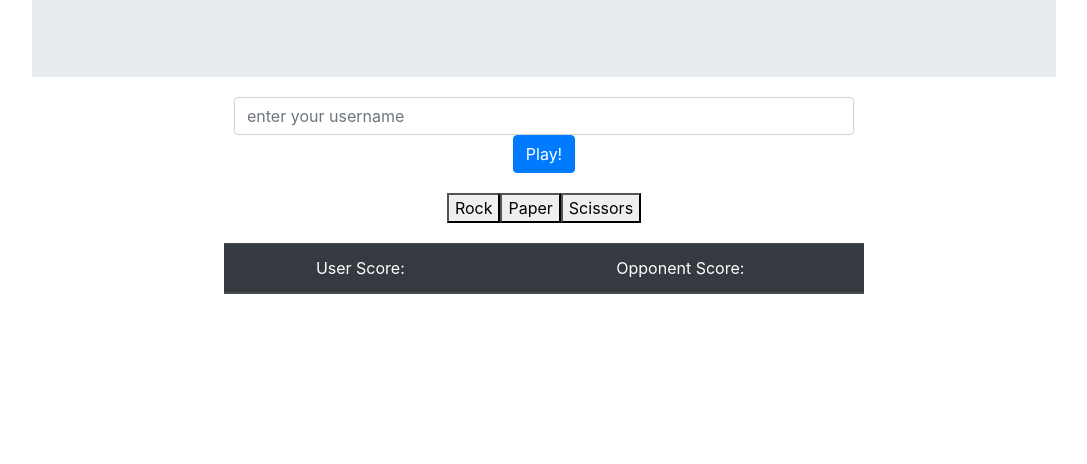
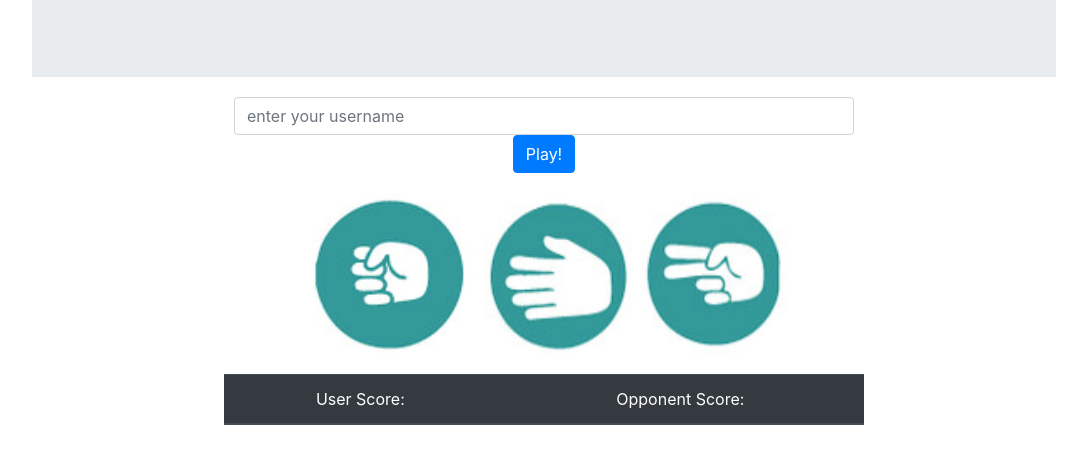
Before and after one commit to kellikells/RPS-Game, a plain HTML site: page index.html in a window 1280 px wide. Shown: the part 182-646 px from the top of the page, without its empty margins (96-1183 px from the left). Drawn offline with nearby package versions, Linux system fonts and the light colour scheme; no server answers.

Commit message:
figuring out player selection values

```diff
--- a/assets/javascript/script.js
+++ b/assets/javascript/script.js
@@ -1,7 +1,3 @@
-
-
-
-
 
 // --- my app's firebase configuration
 var config = {
@@ -16,6 +12,9 @@ var config = {
 
 // --- initializing firebase --------
 firebase.initializeApp(config);
+
+
+
 
 // ============= SET INITIAL VALUES ===================
 // ----------------------------------------------------
@@ -75,14 +74,19 @@ $("#playButton").on("click", function (event) {
 
 // ============== FUNCTION: game buttons ==================
 
+var letter;
 
+$("img").on("click", function () {
+    letter = $(this).attr("data-value");
+    console.log(letter);
 
-$("#work").on("click", function() {
-    var letter = $(this).attr("data-value");
-    console.log(letter);
 })
 
+$("#selection").on("click", function () {
+    letter = $(this).attr("data-value");
+    console.log(letter);
 
+})
 
 
 
@@ -116,6 +120,6 @@ database.ref().on("value", function (snapshot) {
 
 
 
-}, function(errorObject) {
+}, function (errorObject) {
     console.log("Errors handled: " + errorObject.code);
 });
--- a/index.html
+++ b/index.html
@@ -45,13 +45,13 @@
 
         <!-- rock paper scissors buttons -->
         <div id="playButtonWrapper">
-            <button type="button" data-value="r" id="selection">Rock</button>
+            <!-- <button type="button" data-value="r" id="selection">Rock</button>
             <button type="button" data-value="p" id="selection">Paper</button>
-            <button type="button" data-value="s" id="selection">Scissors</button>
+            <button type="button" data-value="s" id="selection">Scissors</button> -->
 
-            <!-- <img src="assets/images/rock.png" alt="rock" data-value="r" onclick="pChoice()" />
+            <img src="assets/images/rock.png" alt="rock" data-value="r" onclick="pChoice()" />
             <img src="assets/images/paper.png" alt="paper" data-value="p" onclick="pChoice()" />
-            <img src="assets/images/scissors.png" alt="scissors" data-value="s" onclick="pChoice()" /> -->
+            <img src="assets/images/scissors.png" alt="scissors" data-value="s" onclick="pChoice()" />
 
         </div>
 
```
Lines whose indentation alone changed are shown as unchanged.
